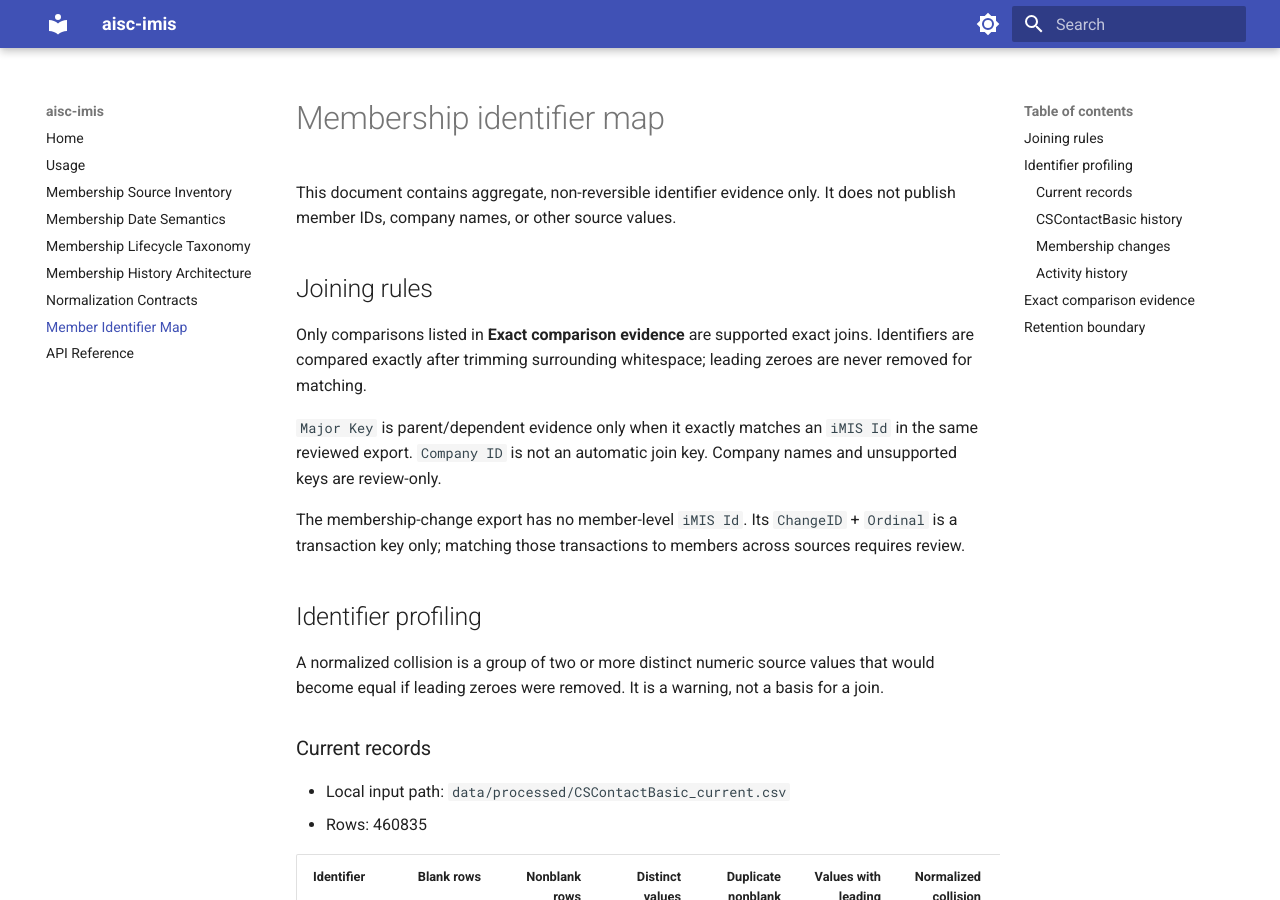
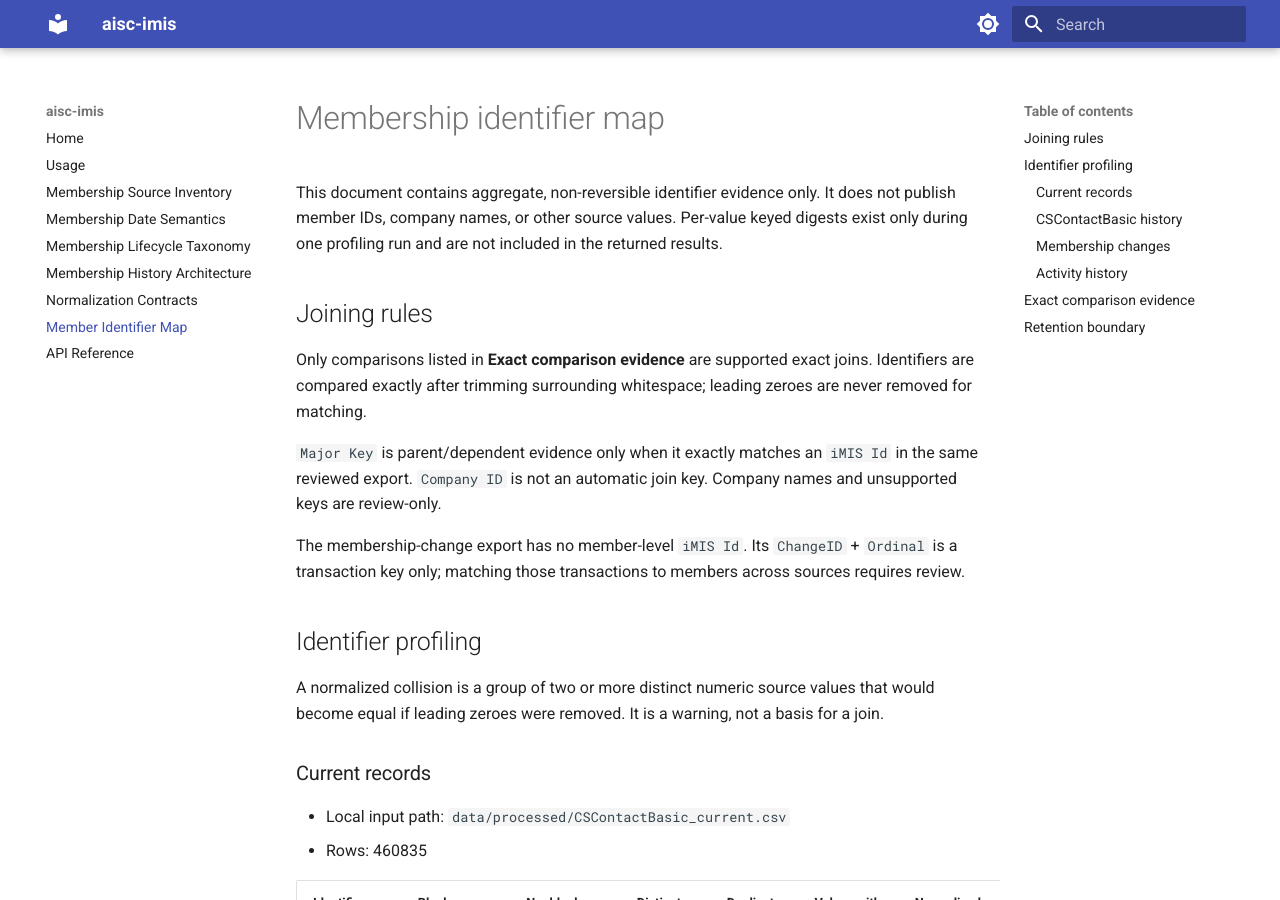
Before and after one commit to MauxBoyle/aisc-imis, an MkDocs documentation site: the page built from docs/member-identifier-map.md, in a window 1280 px wide and 900 px high. Built offline with MkDocs 1.6.1 and Material for MkDocs 9.7.7, drawn with Linux system fonts in a browser that asks for light colours.

Commit message:
Clarify identifier digest privacy

```diff
--- a/docs/member-identifier-map.md
+++ b/docs/member-identifier-map.md
@@ -1,6 +1,6 @@
 # Membership identifier map
 
-This document contains aggregate, non-reversible identifier evidence only. It does not publish member IDs, company names, or other source values.
+This document contains aggregate, non-reversible identifier evidence only. It does not publish member IDs, company names, or other source values. Per-value keyed digests exist only during one profiling run and are not included in the returned results.
 
 ## Joining rules
 
```
